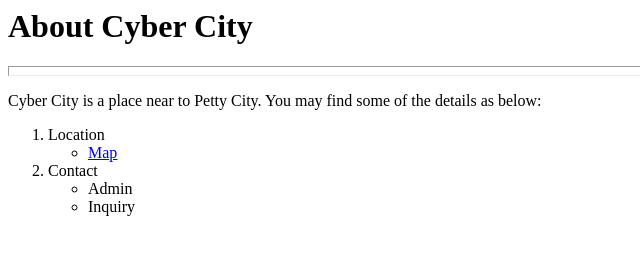
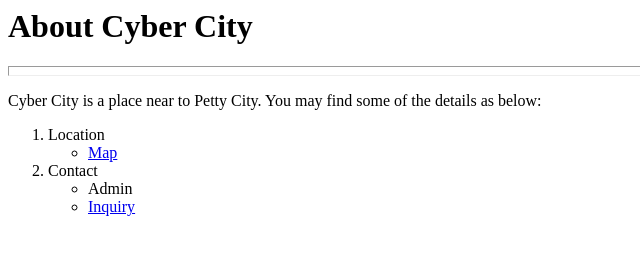
Before and after one commit to bearvillage/blogsample, a plain HTML site: page Cyber_City.html in a window 1280 px wide. Shown: the full height of the page, 0-640 px from the left. Drawn offline with Linux system fonts and the light colour scheme.

Commit message:
Update Cyber_City.html

```diff
--- a/Cyber_City.html
+++ b/Cyber_City.html
@@ -20,7 +20,7 @@
     <li>Contact</li>
     <ul>
       <li>Admin</li>
-      <li>Inquiry</li>
+      <li><a href="Consultation_Form.html">Inquiry</a></li>
     </ul>
 
   </ol>
```
